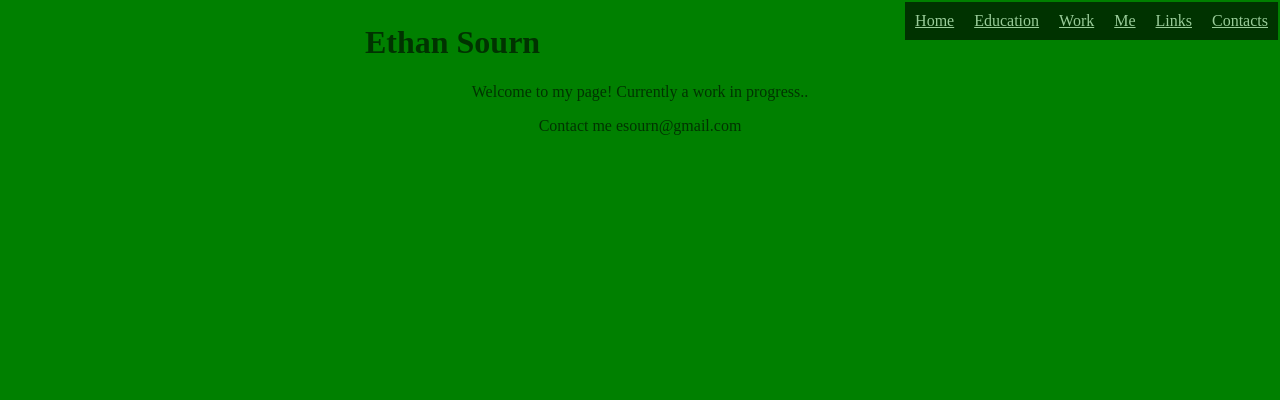
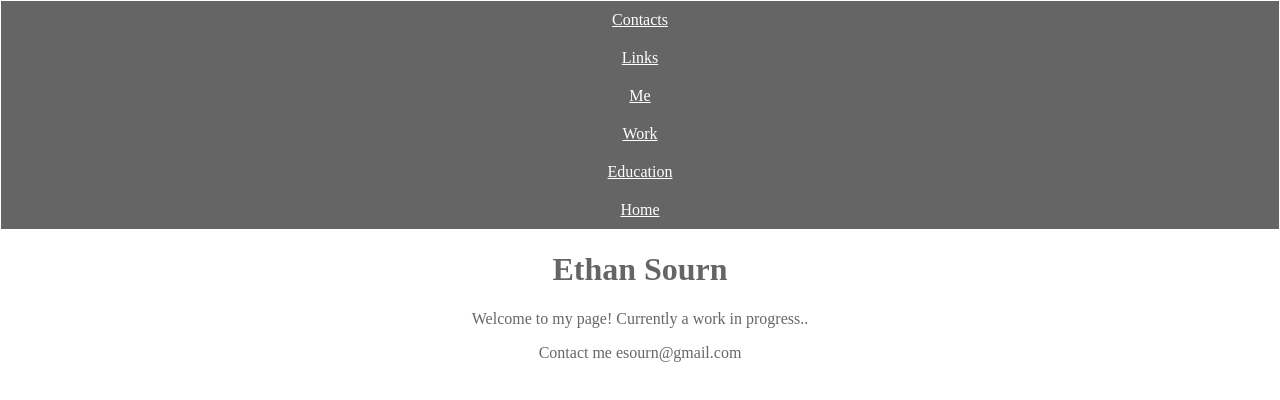
Before and after one commit to eksourn/Sourn.io, a plain HTML site: page index.html in a window 1280 px wide. Drawn offline with Linux system fonts and the light colour scheme.

Commit message:
Update styles.css

```diff
--- a/styles.css
+++ b/styles.css
@@ -1,16 +1,15 @@
 body {
     margin: 0;
-    background: green;
+    background: white;
     opacity: 0.6;
     text-align: center;
 }
 ul {
     list-style-type: none;
-    margin: 1;
     padding: 1;
 }
 li {
-    float: right;
+    float: center;
 }
 li a {
     display: block;
```
